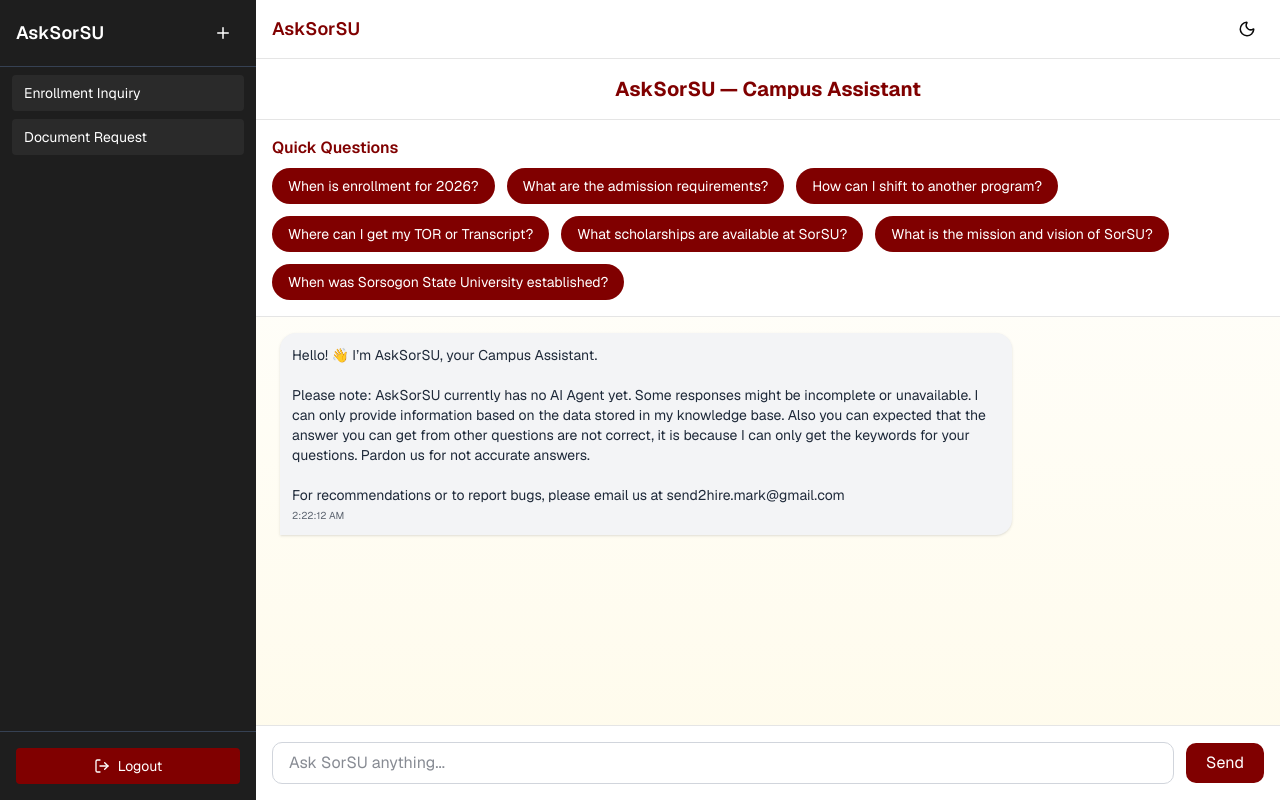
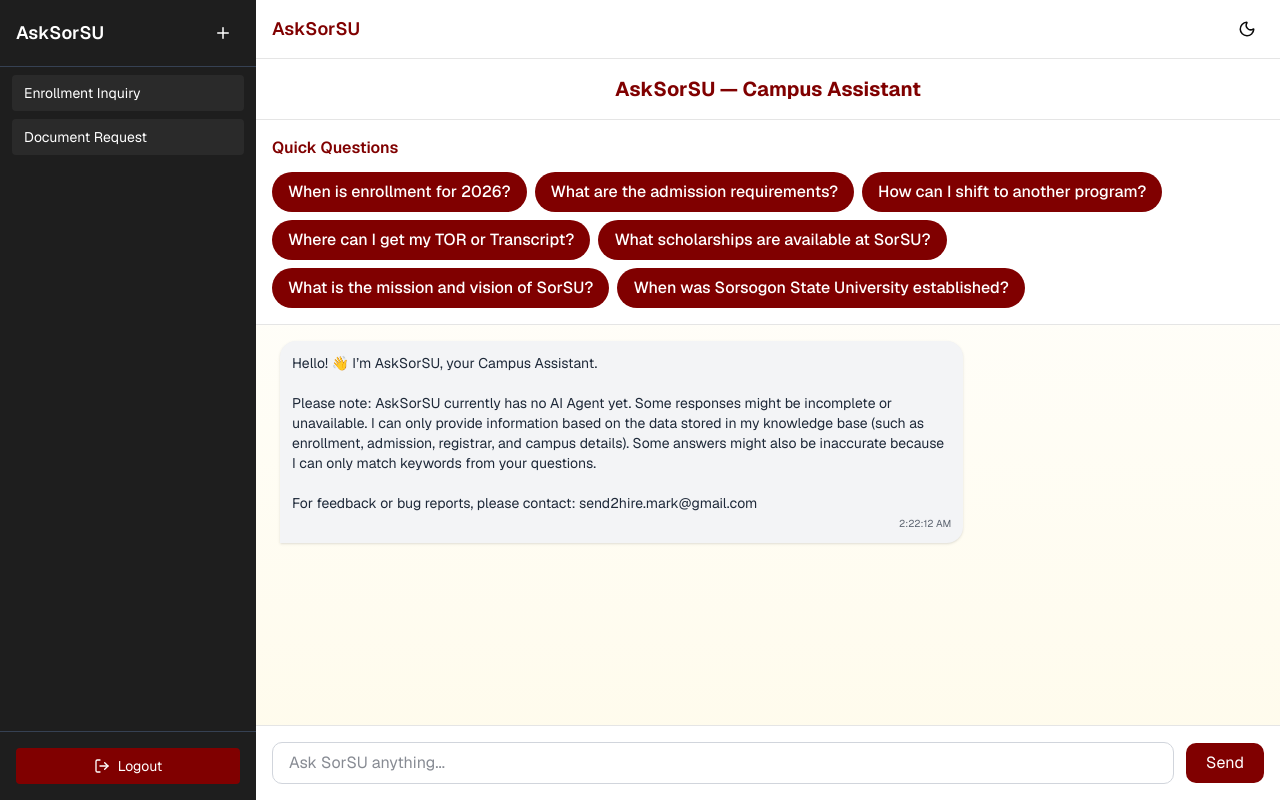
Before and after one commit to devMrkuzz/AskSorSU, a Next.js app: page /dashboard in a window 1280 px wide. Built offline with nearby package versions, Linux system fonts and the light colour scheme; no server answers.

Commit message:
Fix Quick Question

```diff
--- a/app/dashboard/page.tsx
+++ b/app/dashboard/page.tsx
@@ -15,17 +15,18 @@
   const [isPending, startTransition] = useTransition();
   const chatEndRef = useRef<HTMLDivElement>(null);
 
+  // Auto-scroll chat
   useEffect(() => {
     chatEndRef.current?.scrollIntoView({ behavior: "smooth" });
   }, [messages]);
 
-  // Initial system message (AI disclaimer)
+  // Initial system message
   useEffect(() => {
     setMessages([
       {
         role: "assistant",
         content:
-          "Hello! 👋 I’m AskSorSU, your Campus Assistant.\n\nPlease note: AskSorSU currently has no AI Agent yet. Some responses might be incomplete or unavailable. I can only provide information based on the data stored in my knowledge base. Also you can expected that the answer you can get from other questions are not correct, it is because I can only get the keywords for your questions. Pardon us for not accurate answers. \n\n For recommendations or to report bugs, please email us at send2hire.mark@gmail.com",
+          "Hello! 👋 I’m AskSorSU, your Campus Assistant.\n\nPlease note: AskSorSU currently has no AI Agent yet. Some responses might be incomplete or unavailable. I can only provide information based on the data stored in my knowledge base (such as enrollment, admission, registrar, and campus details). Some answers might also be inaccurate because I can only match keywords from your questions.\n\nFor feedback or bug reports, please contact: send2hire.mark@gmail.com",
         timestamp: Date.now(),
       },
     ]);
@@ -79,24 +80,25 @@
   };
 
   return (
-    <div className="flex flex-col h-screen overflow-hidden bg-gradient-to-b from-white to-amber-50 dark:from-gray-900 dark:to-gray-950">
+    <div className="flex flex-col h-screen bg-gradient-to-b from-white to-amber-50 dark:from-gray-900 dark:to-gray-950">
       {/* Header */}
       <header className="p-4 border-b text-center font-bold text-xl bg-white text-[#800000] dark:bg-gray-900 dark:text-amber-200 dark:border-gray-800">
         AskSorSU — Campus Assistant
       </header>
 
       {/* Quick Questions */}
-      <section className="p-4 border-b bg-white dark:bg-gray-900 dark:border-gray-800 shrink-0">
-        <h2 className="font-semibold mb-2 text-[#800000] dark:text-amber-300">
+      <section className="p-4 border-b bg-white dark:bg-gray-900 dark:border-gray-800 shrink-0 overflow-x-auto scrollbar-hide">
+        <h2 className="font-semibold mb-3 text-[#800000] dark:text-amber-300">
           Quick Questions
         </h2>
-        <div className="flex flex-wrap gap-3">
+        <div className="flex flex-wrap justify-center sm:justify-start gap-2">
           {quickQuestions.map((q) => (
             <button
               key={q}
               onClick={() => handleAsk(q)}
               disabled={isPending}
-              className="bg-[#800000] text-white px-4 py-2 rounded-full text-sm hover:bg-[#5a0000] transition disabled:opacity-70 dark:bg-amber-600 dark:hover:bg-amber-500"
+              className="bg-[#800000] text-white px-3 sm:px-4 py-2 rounded-full text-xs sm:text-sm md:text-base font-medium hover:bg-[#5a0000] transition disabled:opacity-70 dark:bg-amber-600 dark:hover:bg-amber-500 break-words text-center whitespace-normal"
+              style={{ maxWidth: "95%" }}
             >
               {q}
             </button>
@@ -105,7 +107,7 @@
       </section>
 
       {/* Chat Area */}
-      <div className="flex-1 overflow-y-auto px-6 py-4 space-y-4 dark:bg-gray-950">
+      <div className="flex-1 overflow-y-auto px-4 sm:px-6 py-4 space-y-4 dark:bg-gray-950">
         {messages.map((msg, idx) => (
           <div
             key={idx}
@@ -114,14 +116,14 @@
             }`}
           >
             <div
-              className={`max-w-[75%] p-3 rounded-2xl text-sm shadow transition ${
+              className={`max-w-[80%] sm:max-w-[70%] p-3 rounded-2xl text-sm shadow transition break-words ${
                 msg.role === "user"
                   ? "bg-[#800000] text-white rounded-br-none dark:bg-amber-600"
                   : "bg-gray-100 text-gray-800 rounded-bl-none dark:bg-gray-800 dark:text-gray-100"
               }`}
             >
               <p className="whitespace-pre-line">{msg.content}</p>
-              <div className="text-[10px] mt-1 opacity-70">
+              <div className="text-[10px] mt-1 opacity-70 text-right">
                 {new Date(msg.timestamp).toLocaleTimeString()}
               </div>
             </div>
```
